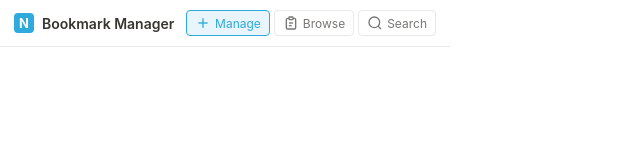
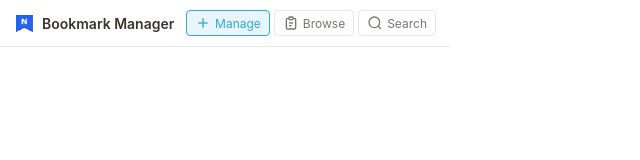
Before and after one commit to sea2709/notion-bookmark-manager, a website with bundled scripts: page popup/popup.html in a window 1280 px wide. Shown: the full height of the page, 0-640 px from the left. Built offline with nearby package versions, Linux system fonts and the light colour scheme; no server answers.

Commit message:
update logo

```diff
--- a/popup/popup.html
+++ b/popup/popup.html
@@ -13,10 +13,7 @@
     <!-- Header -->
     <header class="header">
       <div class="header-logo">
-        <svg width="20" height="20" viewBox="0 0 20 20" fill="none" xmlns="http://www.w3.org/2000/svg">
-          <rect width="20" height="20" rx="4" fill="#2eaadc"/>
-          <text x="10" y="15" text-anchor="middle" fill="white" font-family="-apple-system, sans-serif" font-size="13" font-weight="700">N</text>
-        </svg>
+        <img src="../icons/icon32.png" width="20" height="20" alt="logo">
         <span class="header-title">Bookmark Manager</span>
       </div>
       <div class="header-actions">
```
